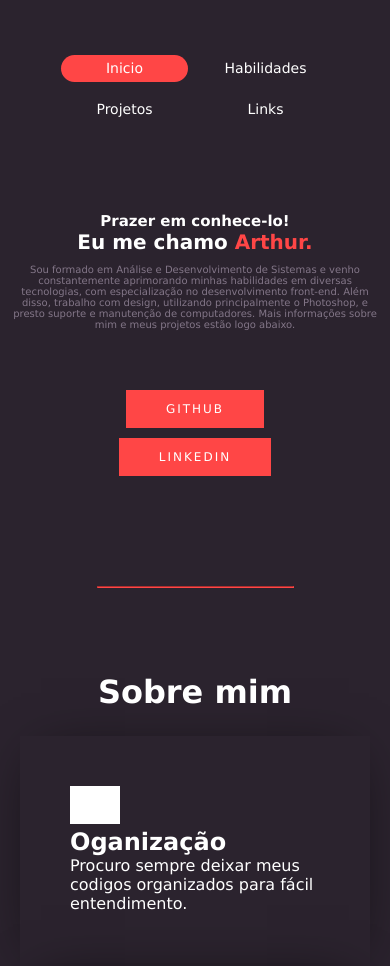
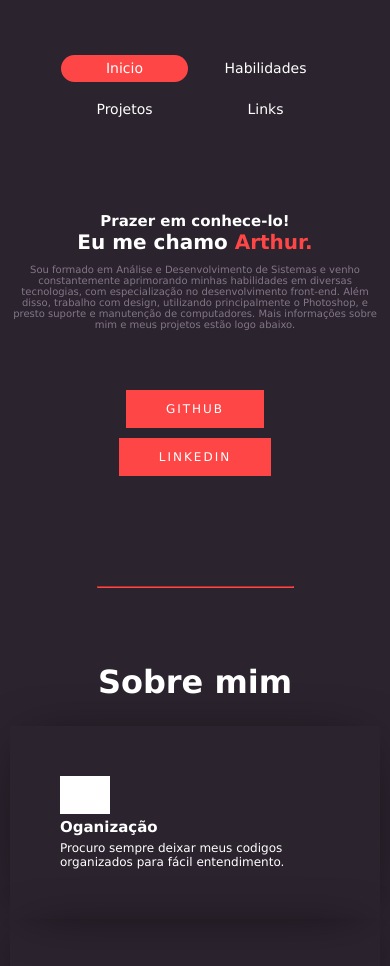
Before and after one commit to Arthurvdev/Portfolio-atualizado, a plain HTML site: page index.html in a window 390 px wide. Shown: the top 966 px of the page. Drawn offline with nearby package versions, Linux system fonts and the light colour scheme; grey boxes are pictures that could not be loaded.

Commit message:
Add files via upload

```diff
--- a/style.css
+++ b/style.css
@@ -335,4 +335,42 @@ hr{
         visibility: hidden;
     }
 
+    /*Sobre mim responsividade*/
+
+    .sobremim-conteiner{
+        padding: 10px;
+    }
+
+    .sobremim-conteiner h1{
+        padding-top: 25px;
+        padding-bottom: 25px;
+        text-align: center;
+        color: rgb(255, 255, 255) ;
+        font-family: Verdana, Geneva, Tahoma, sans-serif;
+    }
+
+    .sobremim-conteiner h2{
+        color: white;
+        font-family: Verdana, Geneva, Tahoma, sans-serif;
+        font-size: 15px;
+    }
+
+    .sobremim-conteiner p{
+        padding-top: 5px;
+        color: white;
+        font-family: Verdana, Geneva, Tahoma, sans-serif;
+        font-size: 12px;
+    }
+
+    .sobremim-conteiner div{
+        padding: 50px;
+
+    }
+
+    .sobremim-conteiner img{
+        width: 50px;
+        filter: brightness(0) invert(1) grayscale(1);
+    }
+
+
 }
```
